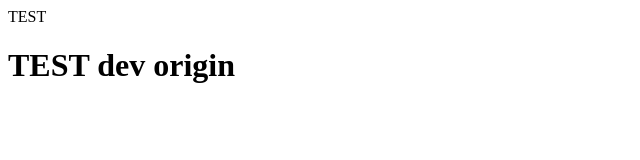
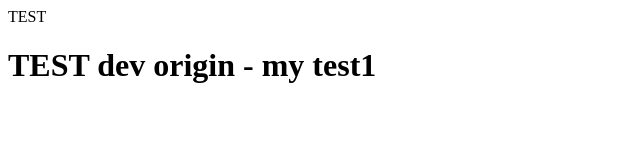
Before and after one commit to ishikaschdv/testproject, a plain HTML site: page index.html in a window 1280 px wide. Shown: the whole page, without its empty margins (0-640 px from the left). Drawn offline with Linux system fonts and the light colour scheme.

Commit message:
updated mytest1

```diff
--- a/index.html
+++ b/index.html
@@ -5,7 +5,7 @@
 </head>
 <body>
 
-    <h1>TEST dev origin</h1>
+    <h1>TEST dev origin - my test1</h1>
 
 </body>
 </html>
```
